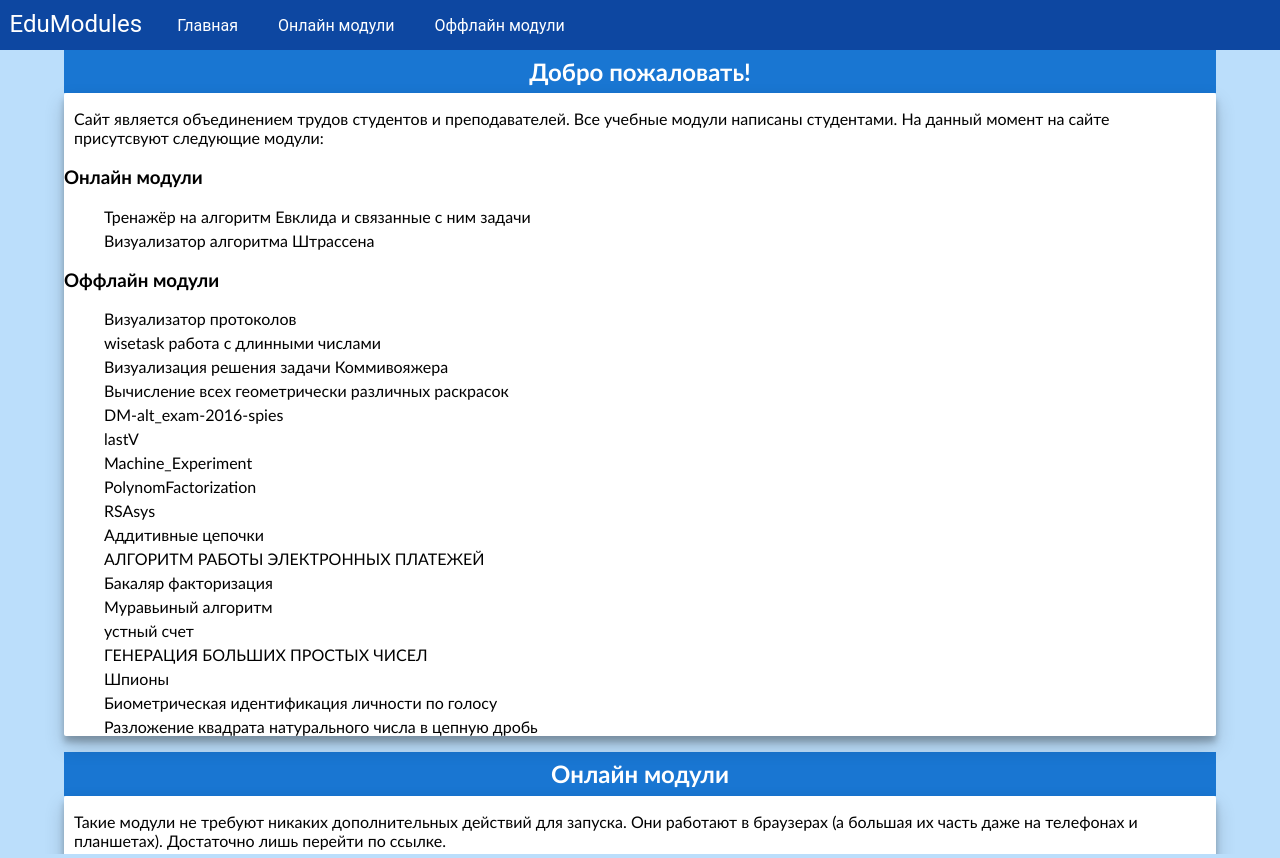
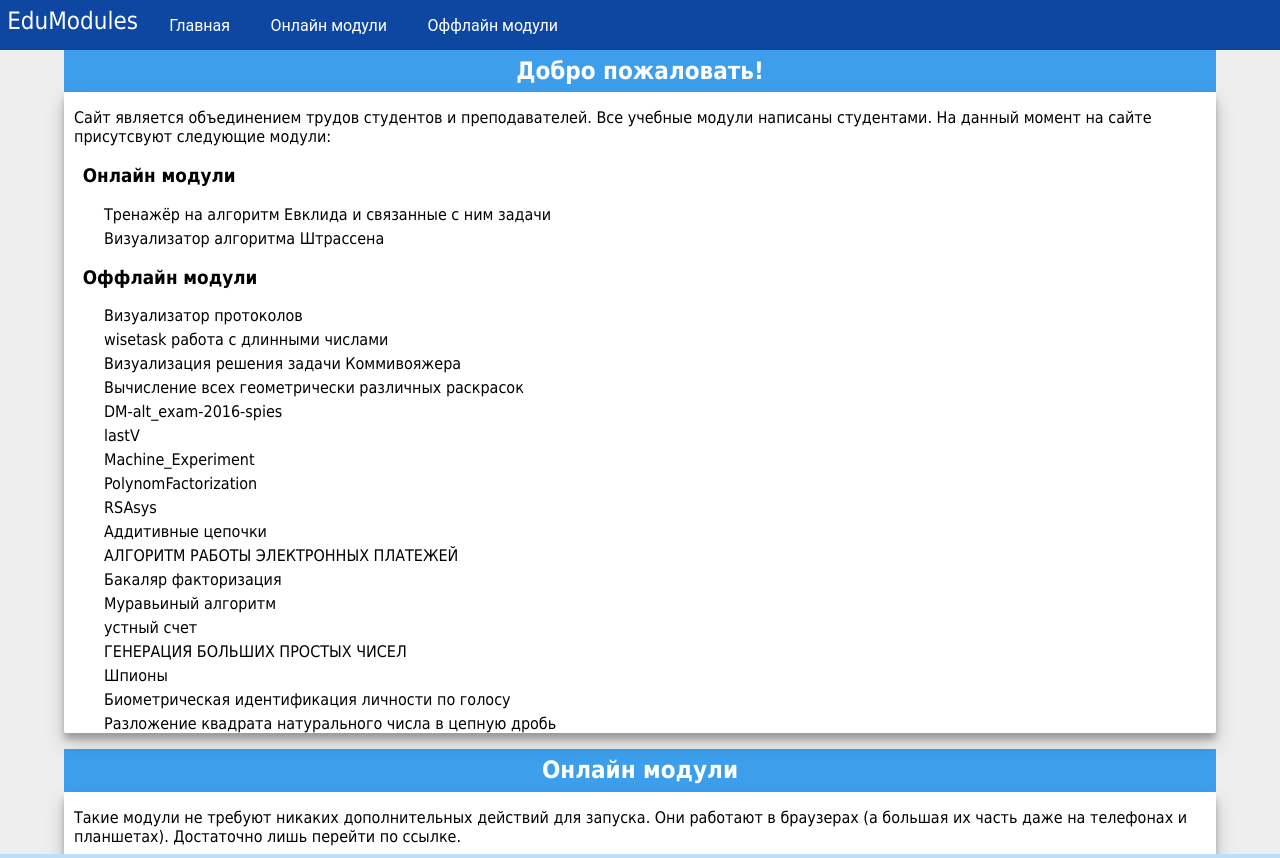
Before and after one commit to dmitr1y/edu-modules, a PHP site: page / in a window 1280 px wide. Run offline with PHP 8.4, Linux system fonts and the light colour scheme.

Commit message:
ui improve

```diff
--- a/css/main.css
+++ b/css/main.css
@@ -1,15 +1,10 @@
-/*
-To change this license header, choose License Headers in Project Properties.
-To change this template file, choose Tools | Templates
-and open the template in the editor.
-*/
 /*
     Created on : 27.06.2016, 14:33:01
-    Author     : aser0
+    Author     : Dmitriy K.
 */
 
 html {
-    font-family: "Roboto", sans-serif;
+    font-family: "Tahoma", sans-serif;
 }
 
 body {
@@ -18,24 +13,7 @@ body {
     padding: 0;
     top: 0;
     bottom: 0;
-    left: 0;
-    right: 0;
     overflow: hidden;
-}
-
-.header {
-    width: 100%;
-    margin: 0 auto;
-    top: 0;
-    position: absolute;
-    left: 0;
-    display: inline-table;
-    justify-content: space-between;
-    background-color: #1976D2;
-    border-radius: 2px;
-    -webkit-box-shadow: 4px 4px 20px 1px rgba(0, 0, 0, 0.54);
-    -moz-box-shadow: 4px 4px 20px 1px rgba(0, 0, 0, 0.54);
-    box-shadow: 4px 4px 20px 1px rgba(0, 0, 0, 0.54);
 }
 
 #content {
@@ -59,24 +37,17 @@ iframe {
     display: inline-flex;
 }
 
-#ul-main-menu {
-
-}
-
-.fixed {
-    position: fixed;
-    top: -5px;
-    left: 0;
-    width: 100%;
-    padding: 10px 0;
-}
+#ul-main-menu {padding: 0;}
 
 .logo {
     font-size: 1.5em;
-    padding: 0.4em;
-    width: 100px;
+    padding: 0.3em 0 0 0.3em;
+    width: 6em;
     color: white;
-    height: 50px;
+    /* background-color: rgba(255, 255, 255, 0.38); */
+    /* overflow: hidden; */
+    /* height: 50px; */
+    cursor: pointer;
 }
 
 
@@ -99,7 +70,6 @@ a, li {
 
 .nav {
     margin: 0;
-
 }
 
 .nav {
@@ -156,9 +126,3 @@ a, li {
 .default {
     width: 100%;
 }
-
-.fixed {
-    position: fixed;
-    top: -10px;
-    margin: 0;
-}
--- a/css/moduleManual.css
+++ b/css/moduleManual.css
@@ -1,8 +1,8 @@
 body{
     margin: 0;
     top: 0;
-    background: #bbdefb;
-    font-family: GillSans, Calibri, Trebuchet, sans-serif;
+    background: #eee;
+    font-family: Tahoma;
 }
 
 ul{
@@ -137,7 +137,7 @@ a:hover{
     text-decoration: underline;
 }
 h2{
-    background-color: #1976D2;
+    background-color: #3d9fec;
     padding: 0.3em;
     margin: 10px 0 0;
     color: white;
@@ -158,3 +158,5 @@ p{/* padding:10px; */padding-left: 10px;padding-right: 10px;}
     margin: auto;
     text-align: center;
 }
+
+h3{margin-left: 1em;padding: 0;/* margin: 0; */}
--- a/index.html
+++ b/index.html
@@ -15,7 +15,7 @@ and open the template in the editor.
 </head>
 <body>
 <div id="menu" class="default">
-    <div class="logo">EduModules</div>
+    <div class="logo" onclick="gotoModuleWindow('http://students.ipo.spb.ru/')">EduModules</div>
     <ul class="nav" id="ul-main-menu">
         <li onclick="location.href='http://students.ipo.spb.ru/'">Главная</li>
         <li onclick="changeIFrameSrc('online_modules.html')">Онлайн модули</li>
--- a/online_modules.html
+++ b/online_modules.html
@@ -13,7 +13,7 @@ and open the template in the editor.
 </head>
 <body>
 <div class="collection">
-    <h1>Онлайн модули</h1>
+    <h1 class="collection-header">Онлайн модули</h1>
         <ul>
             <a class="collection-item" href="#" title="Нажмите, чтобы перейти к модулю"
                onclick="gotoModuleWindow('http://students.ipo.spb.ru/modules/StrassenVizi/index.html')">Визуализатор
```
Also changed, not shown: css/modules_list.css (+10 -3 lines), offline_modules.html (+4 -4 lines), 1 other file.
